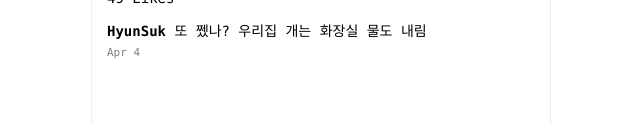
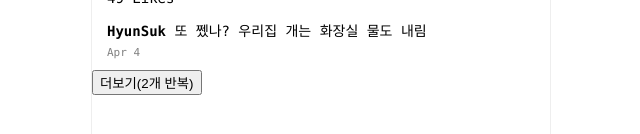
Before and after one commit to JYKil/vue, a Vue app in the folder kilgagram/: page / in a window 1280 px wide. Shown: the part 1760-1894 px from the top of the page, without its empty margins (319-959 px from the left). Built offline with nearby package versions, Linux system fonts and the light colour scheme.

Commit message:
axios install & add post

```diff
--- a/kilgagram/package.json
+++ b/kilgagram/package.json
@@ -8,6 +8,7 @@
     "lint": "vue-cli-service lint"
   },
   "dependencies": {
+    "axios": "^1.1.3",
     "core-js": "^3.8.3",
     "vue": "^3.2.13"
   },
--- a/kilgagram/src/App.vue
+++ b/kilgagram/src/App.vue
@@ -9,7 +9,8 @@
     <img src="./assets/logo.png" class="logo" />
   </div>
 
-  <Container :게시물="게시물"/>
+  <Container :게시물="게시물" />
+  <button @click="more">더보기(2개 반복)</button>
 
   <div class="footer">
     <ul class="footer-button-plus">
@@ -20,17 +21,35 @@
 </template>
 
 <script>
-import Container from './components/Container'
-import data from './assets/data'
+import Container from "./components/Container";
+import data from "./assets/data";
+import axios from "axios";
+
 export default {
   name: "App",
-  data(){
-    return{
-      게시물 : data,
-    }
+  data() {
+    return {
+      게시물: data,
+      더보기: 0,
+    };
   },
   components: {
     Container,
+  },
+  methods: {
+    more() {
+      axios
+        .get(`https://codingapple1.github.io/vue/more${this.더보기}.json`)
+        // .then(function (result) {
+        .then (result=>{
+          this.게시물.push(result.data)
+          if (this.더보기<1){
+            this.더보기++
+          }else{
+            this.더보기=0
+          }
+        })
+    },
   },
 };
 </script>
```
Also changed, not shown: 1 other file (tests, documents, lock files or other folders).
